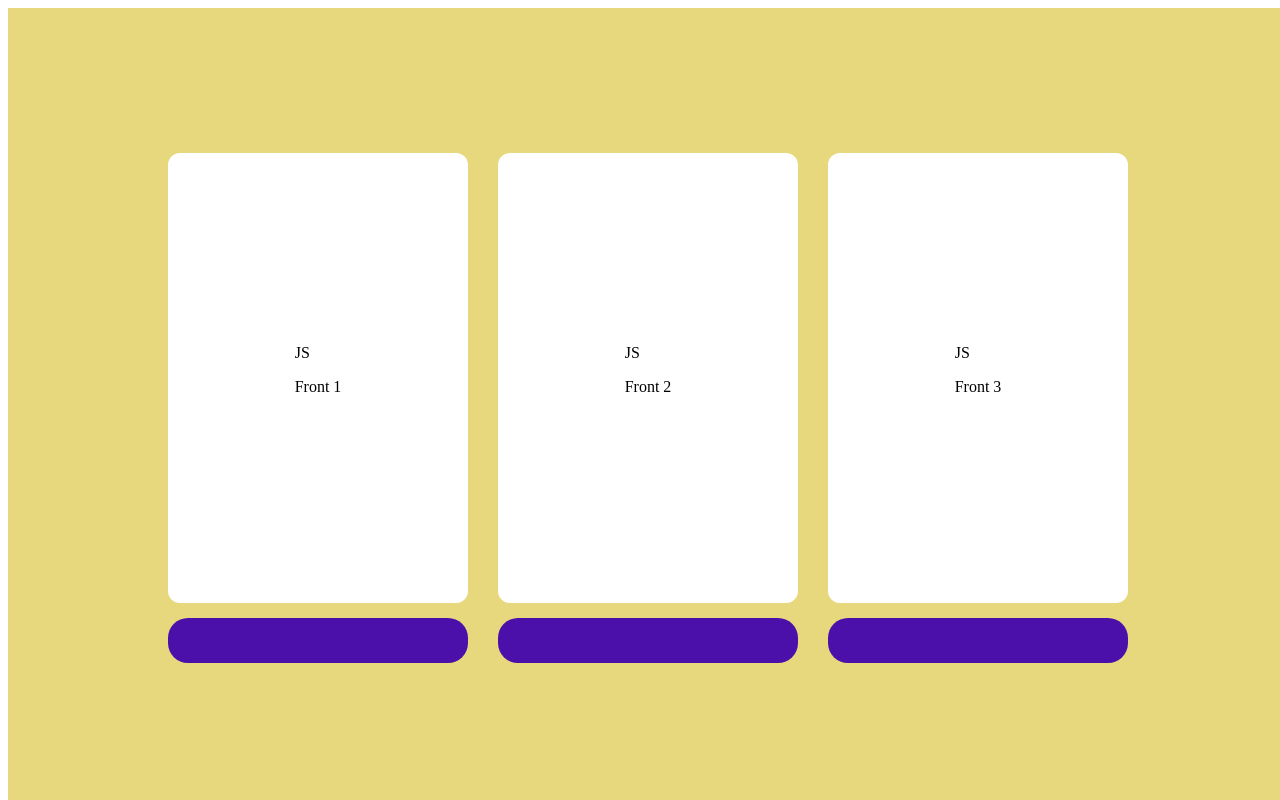
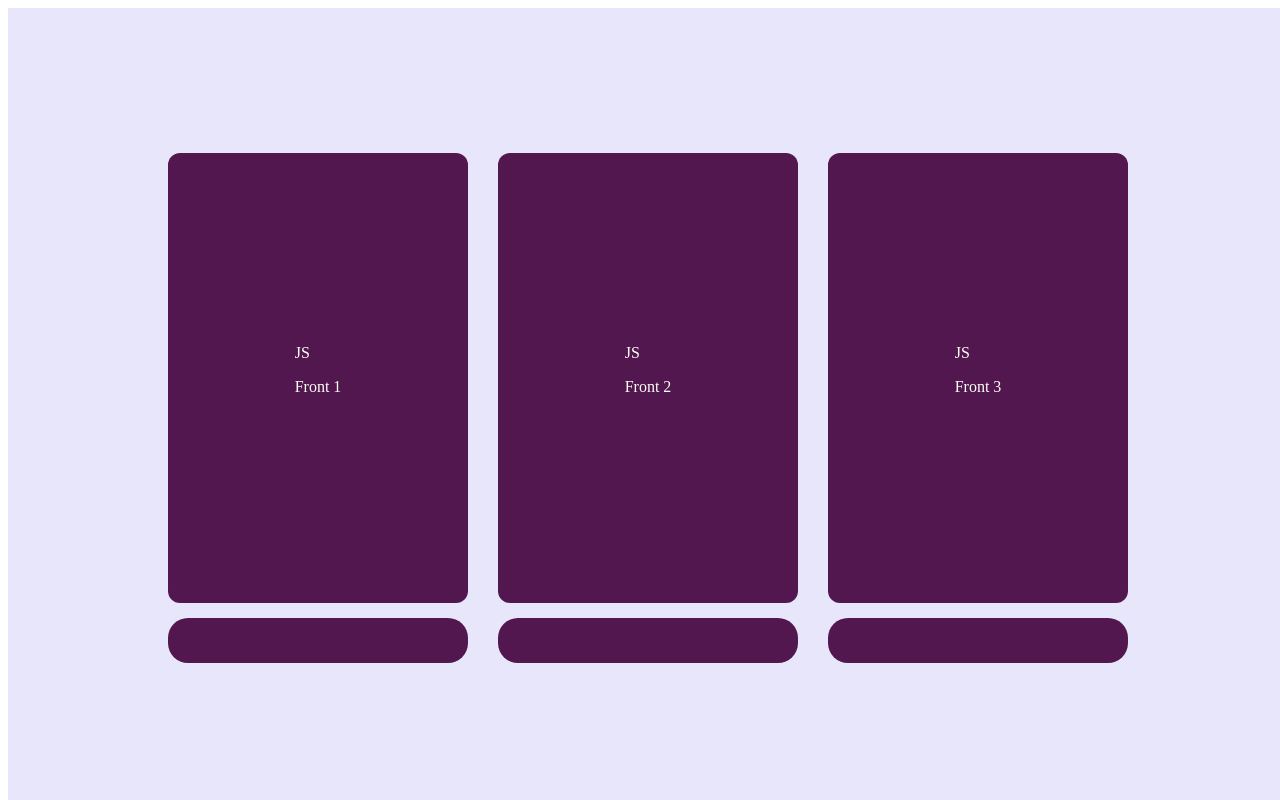
Before and after one commit to J-A-R-S-H/interactive-web-space-skillmatch, a Next.js app: page / in a window 1280 px wide. Shown: the top 800 px of the page. Built offline with nearby package versions, Linux system fonts and the light colour scheme.

Commit message:
color update

```diff
--- a/app/components/FlippingCards/FlippingCards.css
+++ b/app/components/FlippingCards/FlippingCards.css
@@ -5,7 +5,7 @@
   gap: 30px;
   width: 100vw;
   min-height: 100vh;
-  background-color: #e7d77d;
+  background-color: #E8E6FA;
   /* Adds depth to the 3D rotation */
   perspective: 1000px;
 }
@@ -45,19 +45,19 @@
 }
 
 .card-front {
-  background-color: white;
-  color: black;
+  background-color: #51174E;
+  color: #FFFFF9;
 }
 
 .card-back {
-  background-color: #f1f1f1;
-  color: #4B10A9;
+  background-color: FFFFF9;
+  color: #51174E;
   transform: rotateY(180deg); /* Starts rotated so it shows after flip */
 }
 
 .card-bottom {
   width: 300px;
   height: 45px;
-  background-color: #4B10A9;
+  background-color: #51174E;
   border-radius: 20px;
 }
--- a/app/page.js
+++ b/app/page.js
@@ -1,6 +1,5 @@
 import Image from "next/image";
 import styles from "./page.module.css";
-import { Card } from "./components/Card";
 import FlippingCards from "./components/FlippingCards/FlippingCards";
 import SlidingChips from "./components/SlidingChips/SlidingChips";
 
```
